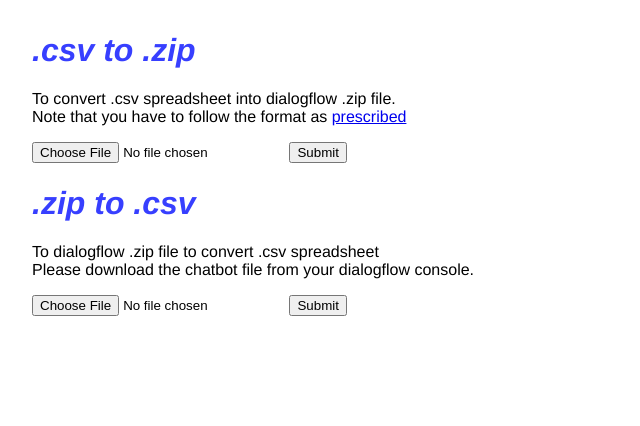
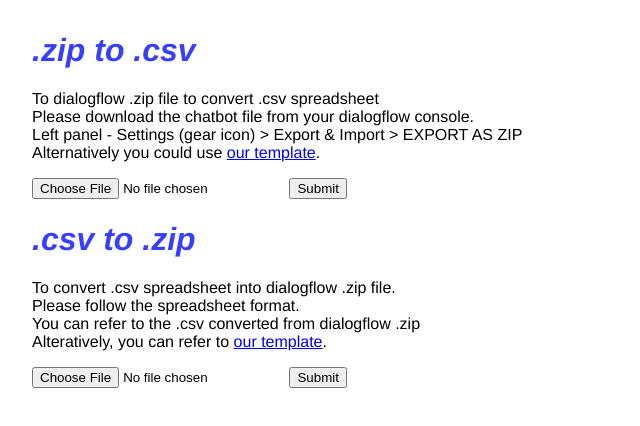
Before and after one commit to tonghuikang/dialogflow-csv, a plain HTML site: page index.html in a window 1280 px wide. Shown: the whole page, without its empty margins (0-640 px from the left). Drawn offline with Linux system fonts and the light colour scheme; a script that the page names is missing.

Commit message:
ability to download example files

```diff
--- a/index.html
+++ b/index.html
@@ -14,28 +14,34 @@
   </head>
   <body>
 
-    <h1>.csv to .zip</h1>
+
+    <h1>.zip to .csv</h1>
     <p>
-      To convert .csv spreadsheet into dialogflow .zip file. <br>
-      Note that you have to follow the format as <a href="https://glitch.com">prescribed</a>
+      To dialogflow .zip file to convert .csv spreadsheet <br>
+      Please download the chatbot file from your dialogflow console. <br>
+      Left panel - Settings (gear icon) &gt Export & Import &gt EXPORT AS ZIP <br>
+      Alternatively you could use <a href="df-to-csv/template.zip" download>our template</a>.
     </p>
 
-    <form enctype="multipart/form-data" action="http://35.247.161.162:4000" method="POST" accept=".csv">
-    <input type="file" name="file-to-convert">
+    <form enctype="multipart/form-data" action="http://35.247.161.162:5000" method="POST">
+    <input type="file" name="file-to-convert" accept=".zip">
     <button type="submit">Submit</button>
     </form>
 
 
-    <h1>.zip to .csv</h1>
+    <h1>.csv to .zip</h1>
     <p>
-      To dialogflow .zip file to convert .csv spreadsheet <br>
-      Please download the chatbot file from your dialogflow console.
+      To convert .csv spreadsheet into dialogflow .zip file. <br>
+      Please follow the spreadsheet format. <br>
+      You can refer to the .csv converted from dialogflow .zip<br>
+      Alteratively, you can refer to <a href="df-to-csv/template.csv" download>our template</a>.
     </p>
 
-    <form enctype="multipart/form-data" action="http://35.247.161.162:5000" method="POST" accept=".zip">
-    <input type="file" name="file-to-convert">
+    <form enctype="multipart/form-data" action="http://35.247.161.162:4000" method="POST">
+    <input type="file" name="file-to-convert" accept=".csv">
     <button type="submit">Submit</button>
     </form>
 
+
   </body>
 </html>
```
